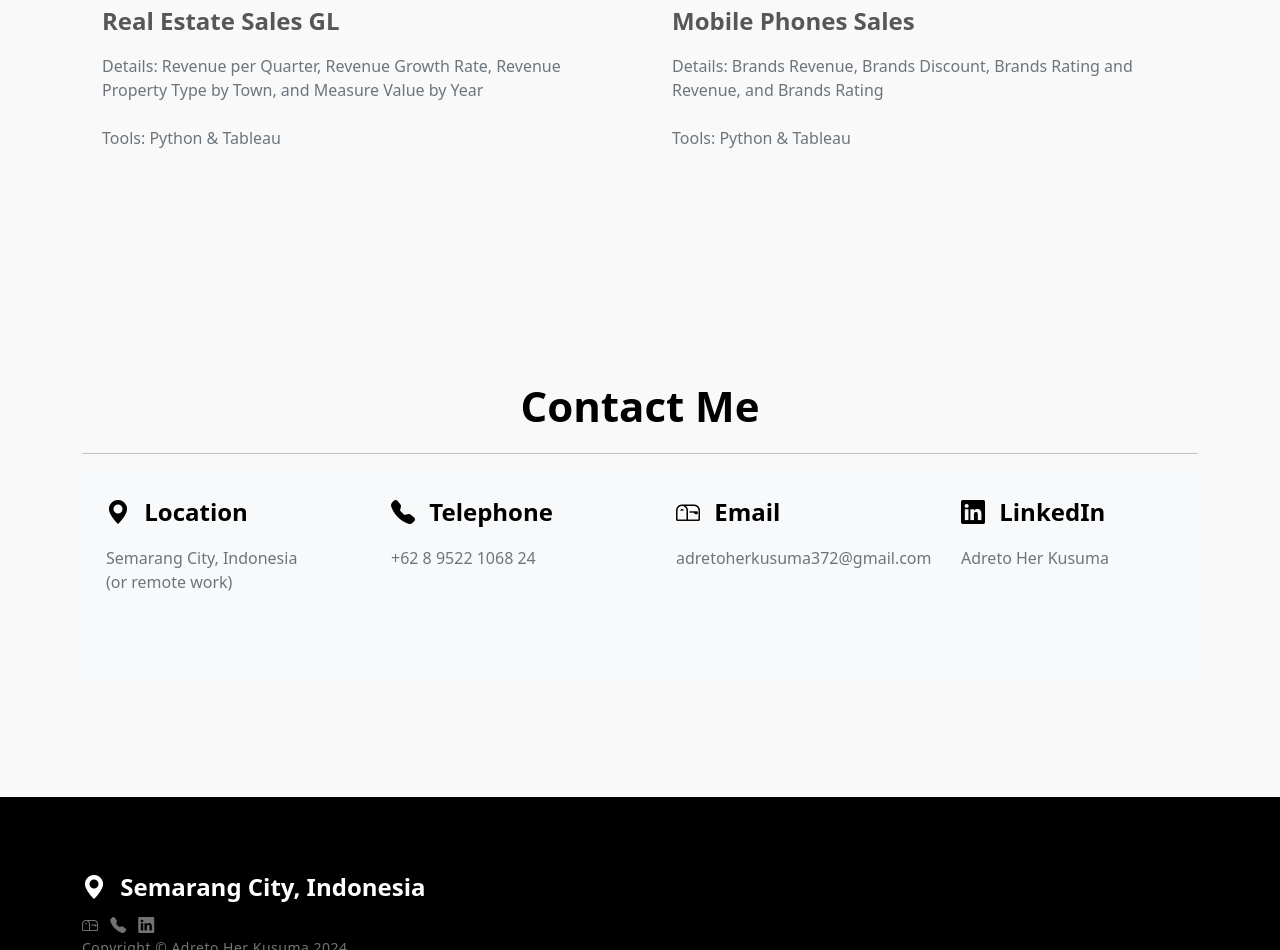
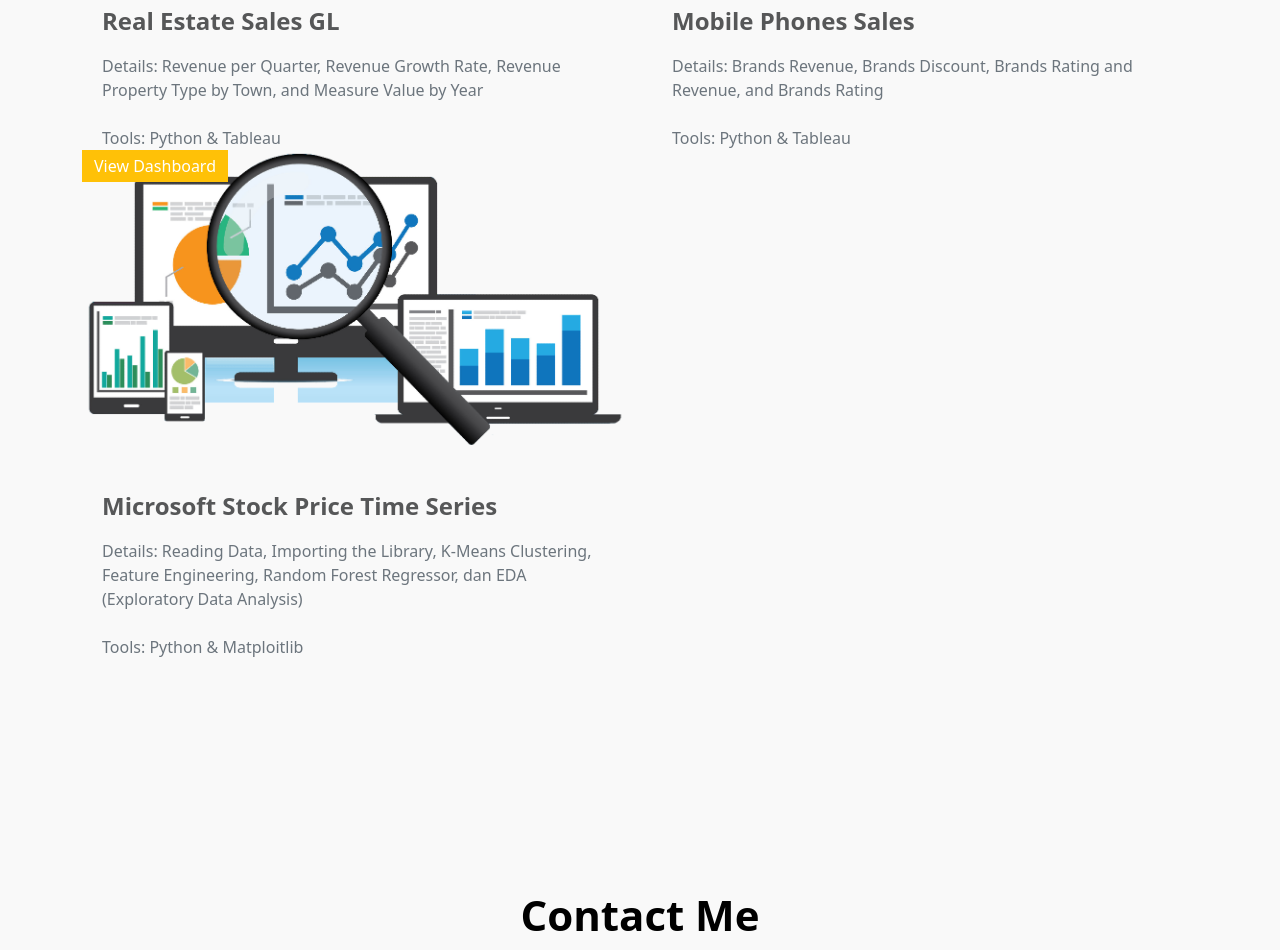
Before and after one commit to Adreto-HK/adretoherkusuma.github.io, a plain HTML site: page index.html in a window 1280 px wide. Shown: the part 3320-4270 px from the top of the page. Drawn offline with Linux system fonts and the light colour scheme.

Commit message:
Update index.html

```diff
--- a/index.html
+++ b/index.html
@@ -380,6 +380,28 @@ https://templatemo.com/tm-567-nomad-force
                             </div>
                         </div>
 
+                        <div class="col-lg-6 col-12 mb-5 mb-lg-0">
+                            <div class="news-thumb" data-aos="fade-up">
+                                <a href="https://colab.research.google.com/drive/1AgODhziVm9tqZtZv-ml8oupDhkcFNj2b?usp=sharing" class="news-image-hover news-image-hover-warning">
+                                    <img src="images/portfolio/pngwing.com.png" class="img-fluid large-news-image news-image" alt="">
+                                </a>
+
+                                <div class="news-category bg-warning text-white">View Dashboard</div>
+
+                                <div class="news-text-info">
+                                    <h5 class="news-title">
+                                        <a href="https://colab.research.google.com/drive/1AgODhziVm9tqZtZv-ml8oupDhkcFNj2b?usp=sharing" class="news-title-link">Microsoft Stock Price Time Series</a>
+                                    </h5>
+
+                                    <span class="text-muted">Details: Reading Data, Importing the Library, K-Means Clustering, Feature Engineering,
+ Random Forest Regressor, dan EDA (Exploratory Data Analysis)<br><br>
+                                                             Tools: Python & Matploitlib
+                                    </span>
+
+                                </div>
+                            </div>
+                        </div>
+
                         <!-- <div class="col-lg-6 col-12">
                             <div class="news-thumb news-two-column d-flex flex-column flex-lg-row" data-aos="fade-up">
                                 <div class="news-top w-100">
```
